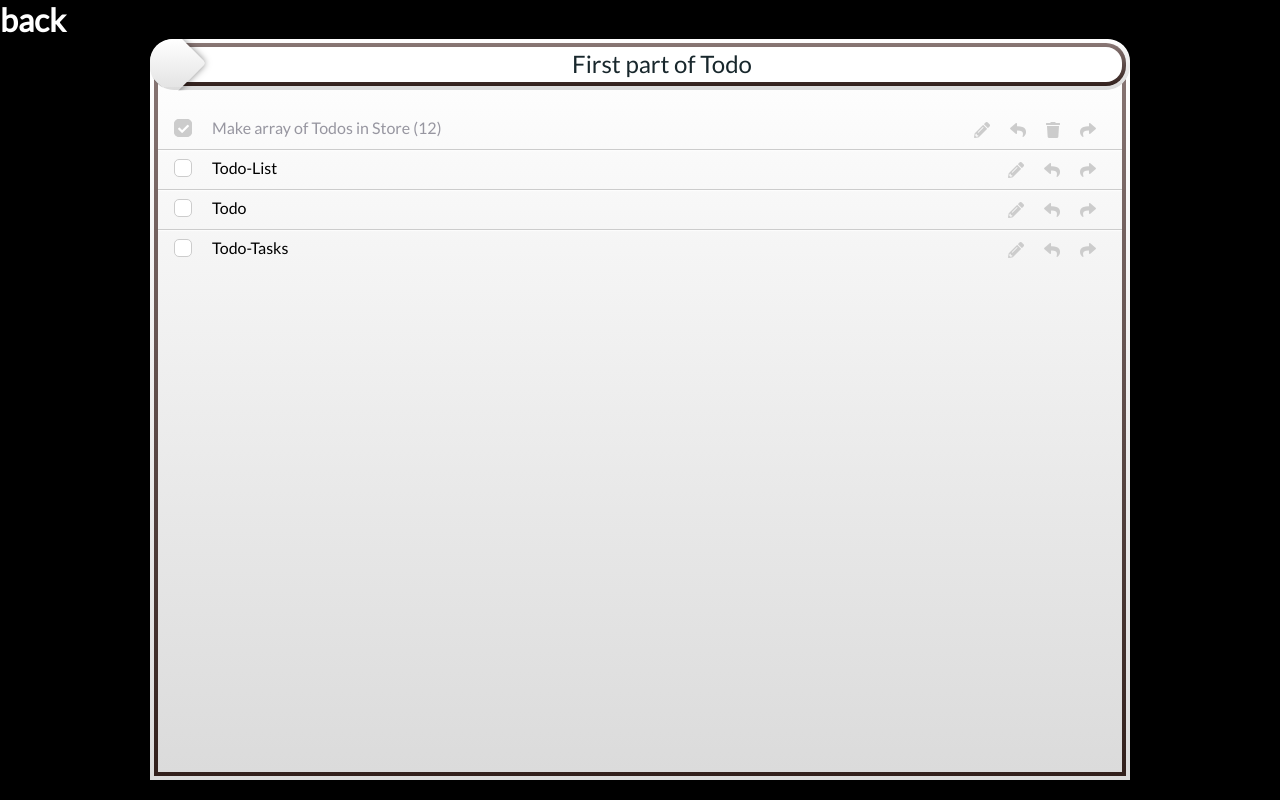
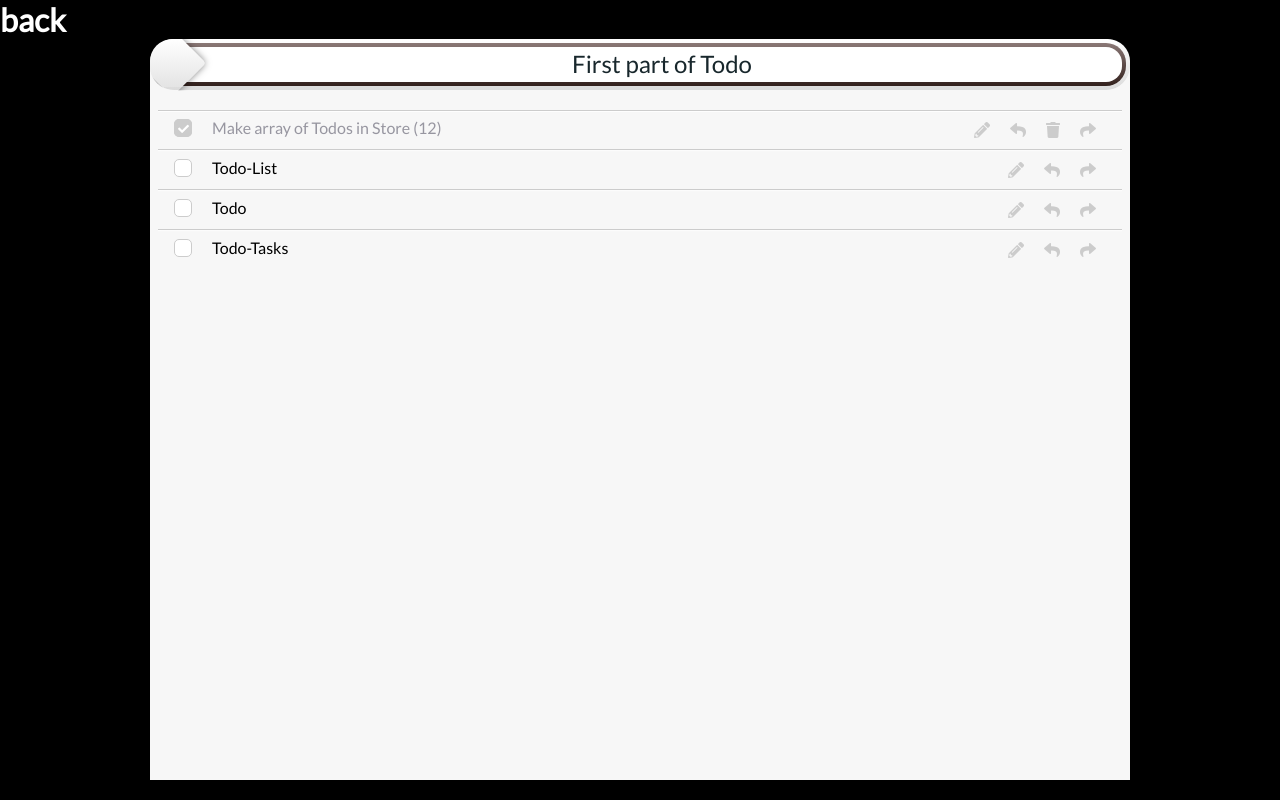
Before and after one commit to ewgenij87snwork/todo-87sn, a Vue app: page / in a window 1280 px wide. Both pictures are taken after a click on the item 305 px from the left and 94 px from the top of the page. Shown: the top 800 px of the page. Built offline with nearby package versions, Linux system fonts and the light colour scheme.

Commit message:
Editable label>input in Task.vue I

```diff
--- a/src/components/Task.vue
+++ b/src/components/Task.vue
@@ -1,8 +1,16 @@
 <template>
   <transition name="fade">
     <div class="task" v-if="!task.deleted">
-      <input :id="id" type="checkbox" v-model="task.done" />
-      <label :for="id" :style="style">{{task.title}}</label>
+      <input :id="id" v-model="task.done" type="checkbox" />
+      <label :for="id" :style="style">
+        {{!task.editing ? editableTask : null}}
+        <input
+          type="text"
+          v-if="task.editing"
+          v-model="editableTask"
+          ref="input"
+        />
+      </label>
       <!--
         Auso!
         - Сделать чтобы вмещалось выбранное туду по высоте
@@ -12,7 +20,7 @@
       -->
       <div class="task-buttons_wrap">
         <span class="task-buttons" v-show="selected">
-          <i class="fas fa-pencil-alt"></i>
+          <i class="fas fa-pencil-alt" @click="editTask"></i>
         </span>
         <span class="task-buttons" v-show="selected">
           <i class="fas fa-reply"></i>
@@ -42,6 +50,8 @@ export default {
   },
   data() {
     return {
+      bla: "bla",
+      editableTask: this.task.title,
       id: `task-${gId++}`
     };
   },
@@ -52,7 +62,15 @@ export default {
     }
   },
   methods: {
-    ...mapMutations(["deleteTask"])
+    ...mapMutations(["deleteTask"]),
+    editTask() {
+      this.task.editing = true;
+      this.editableTask = this.task.title;
+      this.$nextTick(() => {
+        this.$refs["input"].focus();
+      });
+      console.log(this.task.title);
+    }
   }
 };
 </script>
@@ -63,12 +81,14 @@ export default {
   padding: 12px 0;
   font-size: 16px;
 }
-.task input {
+.task input[type="checkbox"] {
   display: none;
 }
 .task label {
   flex: 1;
   line-height: 20px;
+  font-size: 1rem;
+  display: flex;
 }
 .task label:before,
 .task label:after {
@@ -103,11 +123,19 @@ export default {
   background-color: #ccc;
   float: left;
 }
-.task input:checked + label:after {
+.task input[type="checkbox"]:checked + label:after {
   display: var(--selected);
 }
-.task input:checked + label {
+.task input[type="checkbox"]:checked + label {
   color: #9796a0;
+}
+.task input[type="text"] {
+  font-size: 1rem;
+  width: 100%;
+  line-height: 20px;
+  outline: none;
+  border: none;
+  background: #f7f7f7;
 }
 .task-buttons {
   display: var(--selected);
--- a/src/components/Todo.vue
+++ b/src/components/Todo.vue
@@ -5,11 +5,7 @@
       <span class="bookmark"></span>
     </div>
     <div class="todo_body">
-      <ul>
-        <li v-for="task in todoArr" :key="task.id">
-          <task :todo="todo" :task="task" />
-        </li>
-      </ul>
+      <task :todo="todo" :task="task" v-for="task in todoArr" :key="task.id" />
       <span v-if="!selected">
         <!-- <i class="fal fa-angle-double-down"></i> -->
         <i class="fas fa-chevron-down"></i>
@@ -171,7 +167,7 @@ export default {
   position: relative;
   padding-top: 1rem;
   padding-bottom: 1rem;
-  li > .task {
+  .task {
     padding: 0.5rem 1rem;
     border-bottom: 1px solid #ccc;
     box-shadow: 0 1px 1px rgba(255, 255, 255, 0.7);
@@ -183,18 +179,18 @@ export default {
     // }
   }
 
-  li:first-of-type::before > .task {
-    content: "йййй";
+  .task:first-of-type::before {
+    content: "";
     position: absolute;
     top: 0;
     left: 0;
     right: 0;
     height: 0;
-    z-index: 100;
+    z-index: 0;
     border-top: 1px solid #ccc;
     box-shadow: 0 1px 1px rgba(255, 255, 255, 1);
   }
-  li:last-of-type > .task {
+  .task:last-of-type {
     border-bottom: none;
     box-shadow: none;
   }
--- a/src/components/TodoDetail.vue
+++ b/src/components/TodoDetail.vue
@@ -92,10 +92,13 @@ export default {
   display: flex;
   flex-direction: column;
   top: 0;
-  bottom: 0;
   left: 0;
+  // Эти два свойсвтва добавляются для мобильных экранов. Когда прокручиваешь вниз и достигаешь конца данный контейнер как бы поднимается вверх и делает видимым todo-list
+  bottom: -200px;
+  padding-bottom: 200px;
 
   .todo {
+    background: #f7f7f7;
     border-radius: 1.4rem;
     border-bottom-right-radius: 0px;
     border-bottom-left-radius: 0px;
@@ -105,11 +108,11 @@ export default {
     width: var(--width);
     display: flex;
     flex-direction: column;
-    height: calc(100% - 2.25rem);
+    height: calc(100% - 2.3rem);
   }
   .todo_head {
+    background-color: #fff;
     margin-bottom: 0.25rem;
-    background-color: #fff;
   }
   .todo_body {
     overflow-y: auto;
--- a/src/store.js
+++ b/src/store.js
@@ -16,24 +16,28 @@ export default new Vuex.Store({
           {
             id: 1,
             title: 'Make array of Todos in Store (12)',
+            editing: false,
             done: false,
             deleted: false,
           },
           {
             id: 2,
             title: 'Todo-List ',
+            editing: false,
             done: false,
             deleted: false,
           },
           {
             id: 3,
             title: 'Todo ',
+            editing: false,
             done: false,
             deleted: false,
           },
           {
             id: 4,
             title: 'Todo-Tasks ',
+            editing: false,
             done: false,
             deleted: false,
           },
@@ -47,18 +51,21 @@ export default new Vuex.Store({
           {
             id: 5,
             title: 'Page Todo-Details',
+            editing: false,
             done: false,
             deleted: false,
           },
           {
             id: 6,
             title: 'Colorized Todo',
+            editing: false,
             done: false,
             deleted: false,
           },
           {
             id: 7,
             title: 'System: "Selected"',
+            editing: false,
             done: false,
             deleted: false,
           },
@@ -72,18 +79,21 @@ export default new Vuex.Store({
           {
             id: 8,
             title: 'Floating Buttons',
+            editing: false,
             done: false,
             deleted: false,
           },
           {
             id: 9,
             title: 'System: "Storage"',
+            editing: false,
             done: false,
             deleted: false,
           },
           {
             id: 10,
             title: 'System: "Transition"',
+            editing: false,
             done: false,
             deleted: false,
           },
@@ -97,24 +107,28 @@ export default new Vuex.Store({
           {
             id: 11,
             title: 'Ride a bike in the woods',
+            editing: false,
             done: false,
             deleted: false,
           },
           {
             id: 12,
             title: 'Make a run',
+            editing: false,
             done: false,
             deleted: false,
           },
           {
             id: 13,
             title: 'Find something new for my Health',
+            editing: false,
             done: false,
             deleted: false,
           },
           {
             id: 14,
             title: '...',
+            editing: false,
             done: false,
             deleted: false,
           },
@@ -128,24 +142,28 @@ export default new Vuex.Store({
           {
             id: 15,
             title: 'Extension: Translate',
+            editing: false,
             done: false,
             deleted: false,
           },
           {
             id: 16,
             title: 'Extension: Pomodoro Timer with sound',
+            editing: false,
             done: false,
             deleted: false,
           },
           {
             id: 17,
             title: 'Extension: +',
+            editing: false,
             done: false,
             deleted: false,
           },
           {
             id: 18,
             title: 'Extension: ++',
+            editing: false,
             done: false,
             deleted: false,
           },
@@ -159,30 +177,36 @@ export default new Vuex.Store({
           {
             id: 19,
             title: 'Read 100 page of Karnegi K.',
+            editing: false,
             done: false,
             deleted: false,
           },
           {
             id: 20,
             title: 'Read 100 page of "My productive year"',
+            editing: false,
             done: false,
             deleted: false,
           },
           {
             id: 21,
             title: 'Read some 5 article from Habr',
+            editing: false,
             done: false,
             deleted: false,
           },
           {
             id: 22,
             title: 'Read some 5 article about realization logic in React',
+            editing: false,
             done: false,
             deleted: false,
           },
           {
             id: 23,
             title: 'Read some 10 not specific article from Medium',
+            editing: false,
+            done: false,
             deleted: false,
           },
         ],
@@ -195,24 +219,29 @@ export default new Vuex.Store({
           {
             id: 24,
             title: 'Find and answer at 3 vacancy in LinkedIn',
+            editing: false,
             done: false,
             deleted: false,
           },
           {
             id: 25,
             title: 'Find and answer at 3 vacancy in DOU',
+            editing: false,
             done: false,
             deleted: false,
           },
           {
             id: 26,
             title: 'Make some test task from vacancy',
+            editing: false,
             done: false,
             deleted: false,
           },
           {
             id: 27,
             title: 'Make review some decision from popular site or git-repo',
+            editing: false,
+            done: false,
             deleted: false,
           },
         ],
@@ -225,24 +254,29 @@ export default new Vuex.Store({
           {
             id: 28,
             title: 'Room cleaning',
+            editing: false,
             done: false,
             deleted: false,
           },
           {
             id: 29,
             title: 'Laptop inside cleaning ',
+            editing: false,
             done: false,
             deleted: false,
           },
           {
             id: 30,
             title: 'Do something other than clean up ...',
+            editing: false,
             done: false,
             deleted: false,
           },
           {
             id: 31,
             title: 'And find something other what can I do here...',
+            editing: false,
+            done: false,
             deleted: false,
           },
         ],
@@ -254,16 +288,19 @@ export default new Vuex.Store({
         tasks: [
           {
             title: 'Make a return button',
+            editing: false,
             done: false,
             deleted: false,
           },
           {
             title: 'Set the size and position of TodoDetail via js',
+            editing: false,
             done: false,
             deleted: false,
           },
           {
             title: 'Remove the cursor when hover on all TodoDetail',
+            editing: false,
             done: false,
             deleted: false,
           },
@@ -276,23 +313,27 @@ export default new Vuex.Store({
         tasks: [
           {
             title: 'Make checkbox for Tasks in TodoDetail',
+            editing: false,
             done: true,
             deleted: false,
           },
           {
             title:
               'Make "checked"/"not checked" in one line when many symbols in string',
+            editing: false,
             done: true,
             deleted: false,
           },
           {
             title: "Don't display checkbox and fa-trash from Tasks in TodoList",
+            editing: false,
             done: true,
             deleted: false,
           },
           {
             title:
               "In mobile don't display symbol 'checked'. And must be remove line after last task. And make some expirement with 'will-change' (scss). In mobile don't display symbol 'checked'.",
+            editing: false,
             done: true,
             deleted: false,
           },
@@ -305,22 +346,26 @@ export default new Vuex.Store({
         tasks: [
           {
             title: 'In mobile display selected Todo does not fit in height',
+            editing: false,
             done: false,
             deleted: false,
           },
           {
             title: 'Make editing Tasks',
+            editing: false,
             done: false,
             deleted: false,
           },
           {
             title: 'Make editing Title',
+            editing: false,
             done: true,
             deleted: false,
           },
           {
             title:
               "In mobile don't display symbol 'checked'. And must be remove line after last task. And make some expirement with 'will-change' (scss). In mobile don't display symbol 'checked'. And must be remove line after last task. And make some expirement with 'will-change' (scss).",
+            editing: false,
             done: false,
             deleted: false,
           },
```
